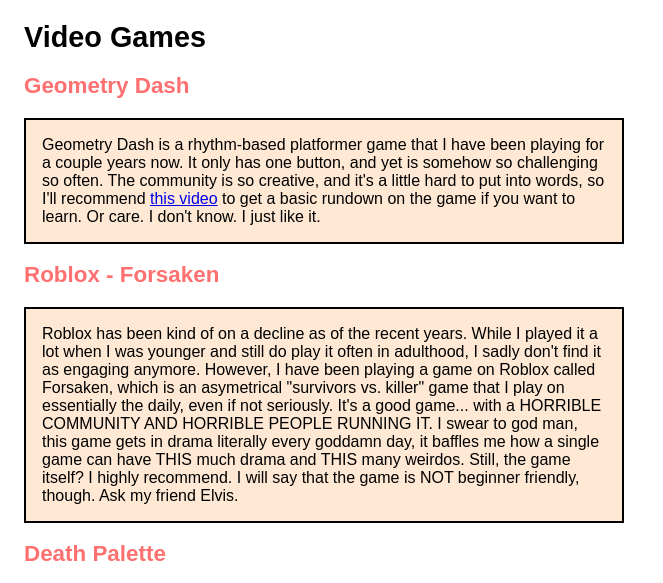
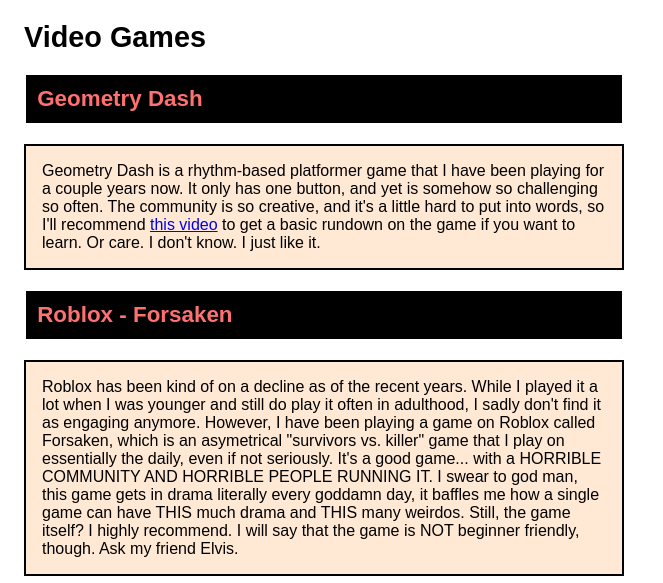
Before and after one commit to ARandomBoY21/COMP001A.Assignment5, a plain HTML site: page interests.html in a window 1280 px wide. Shown: the part 190-773 px from the top of the page, without its empty margins (0-663 px from the left). Drawn offline with Linux system fonts and the light colour scheme.

Commit message:
updated h2 styling

```diff
--- a/main.css
+++ b/main.css
@@ -8,6 +8,9 @@
 color: #000000;
 }
 h2 {
+border: 2px #ffffff solid;
+padding: 0.5em;
+background-color: #000000;
 font-size: 140%;
 color: #ff7070;
 }
```
